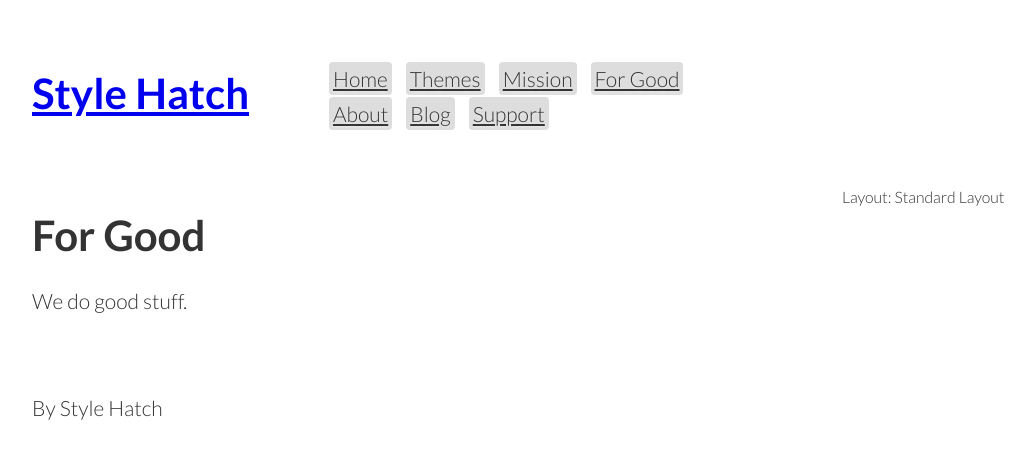
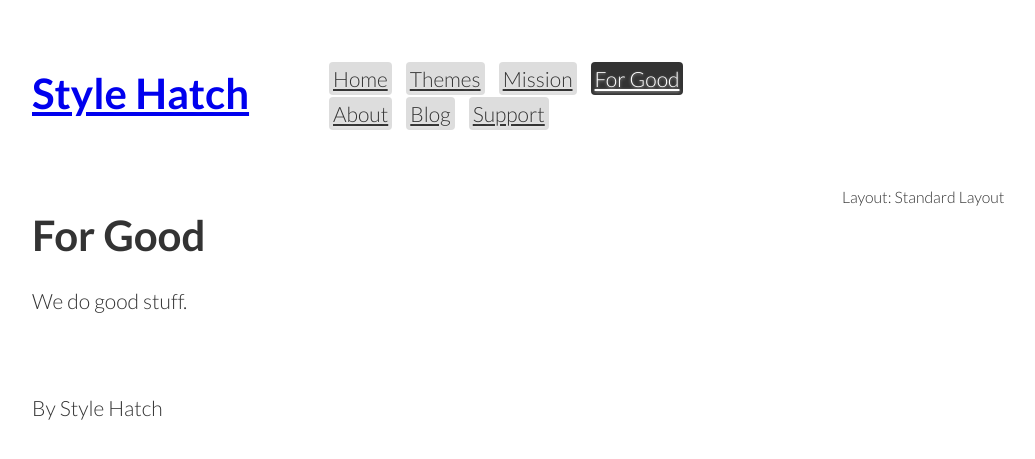
Before and after one commit to jonathanmoore/stylehatch-jekyll, a Jekyll site: the page built from _posts/for-good/2012-07-01-for-good.md, in a window 1280 px wide. Shown: the top 459 px of the page, without its empty margins (119-1154 px from the left). Built offline with Jekyll 4.4.1, drawn with Linux system fonts in a browser that asks for light colours; some web fonts are replaced.

Commit message:
Add current class to navigation items by checking page title

```diff
--- a/_includes/header.html
+++ b/_includes/header.html
@@ -12,22 +12,22 @@
         <li {% if page.home %}class="current"{% endif %}>
           <a href="{{ site.baseurl }}">Home</a>
         </li>
-        <li {% if page.themes %}class="current"{% endif %}>
+        <li class="{% if page.title == "Style Hatch Themes" %}current{% endif %}">
           <a href="{{ site.baseurl }}themes">Themes</a>
         </li>
-        <li {% if page.mission %}class="current"{% endif %}>
+        <li class="{% if page.title == "Our Mission at Style Hatch" %}current{% endif %}">
           <a href="{{ site.baseurl }}mission">Mission</a>
         </li>
-        <li {% if page.forgood %}class="current"{% endif %}>
+        <li class="{% if page.title == "For Good" %}current{% endif %}">
           <a href="{{ site.baseurl }}for-good">For Good</a>
         </li>
-        <li {% if page.about %}class="current"{% endif %}>
+        <li class="{% if page.title == "About Style Hatch" %}current{% endif %}">
           <a href="{{ site.baseurl }}about">About</a>
         </li>
         <li>
           <a href="http://blog.stylehatch.co">Blog</a>
         </li>
-        <li {% if page.support %}class="current"{% endif %}>
+        <li class="{% if page.title == "Need some help?" %}current{% endif %}">
           <a href="{{ site.baseurl }}support">Support</a>
         </li>
       </ul>
```
